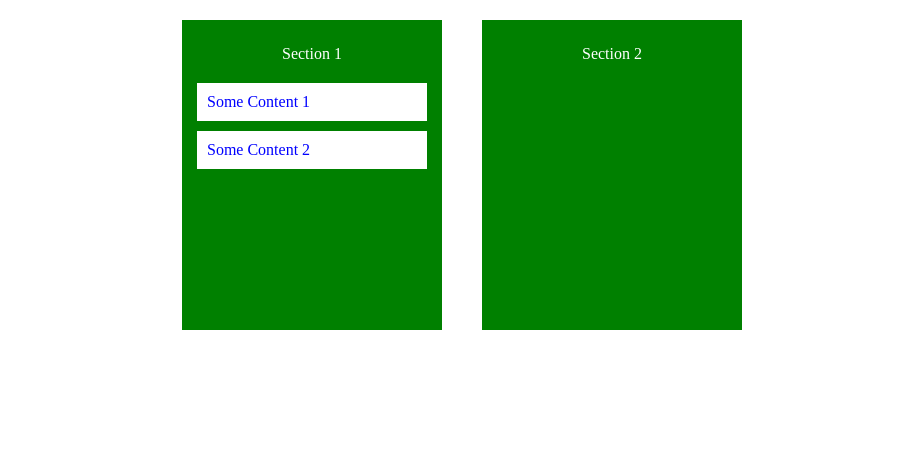
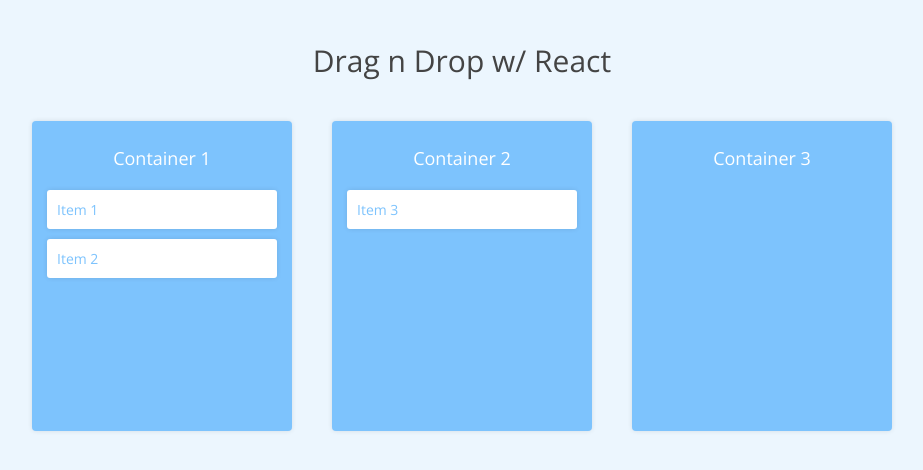
Before and after one commit to pragyakar/react-dnd, a React (Create React App) app: page / in a window 1280 px wide. Shown: the top 470 px of the page, without its empty margins (178-1101 px from the left). Built offline with nearby package versions, Linux system fonts and the light colour scheme.

Commit message:
:art: Complete facelift

```diff
--- a/src/App.css
+++ b/src/App.css
@@ -1,3 +1,27 @@
+@import url('https://fonts.googleapis.com/css?family=Open+Sans');
+
+:root {
+  --primary: #7DC3FD;
+  --secondary: #ECF6FE;
+}
+
+body {
+  font-family: 'Open Sans', sans-serif;
+  color: #444;
+}
+
+.wrapper {
+  height: 100vh;
+  background-color: var(--secondary);
+}
+
+.title {
+  padding: 40px 30px 20px 30px;
+  margin: 0;
+  text-align: center;
+  font-size: 30px;
+}
+
 .container {
   width: 100%;
   display: flex;
@@ -8,19 +32,25 @@
   color: #fff;
   margin: 20px;
   text-align: center;
+  font-size: 18px;
 }
 
 .item {
   padding: 10px;
-  color: blue;
+  color: var(--primary);
   background-color: #fff;
   margin: 10px;
+  border-radius: 3px;
+  font-size: 14px;
+  box-shadow: 0px 0px 5px rgba(0,0,0,0.1);
+  cursor: pointer;
 }
-
 .droppable-item {
-  background-color: green;
+  background-color: var(--primary);
   width: 250px;
   min-height: 300px;
   margin: 20px;
   padding: 5px;
+  border-radius: 4px;
+  box-shadow: 0px 0px 5px rgba(0,0,0,0.1);
 }
--- a/src/App.jsx
+++ b/src/App.jsx
@@ -7,7 +7,9 @@ class App extends Component {
   render() {
     return (
       <div className="App">
-        <Dnd />
+
+          <Dnd />
+
       </div>
     );
   }
--- a/src/components/dnd/dnd.jsx
+++ b/src/components/dnd/dnd.jsx
@@ -4,15 +4,21 @@ import Draggable from './draggable';
 import Droppable from './droppable';
 
 class Dnd extends React.Component {
+
   render() {
     return (
-      <div className="container">
-        <Droppable id="dr1" boxTitle="Section 1">
-          <Draggable id="item1">Some Content 1</Draggable>
-          <Draggable id="item2">Some Content 2</Draggable>
-        </Droppable>
-        <Droppable id="dr1" boxTitle="Section 2">
-        </Droppable>
+      <div className="wrapper">
+        <p className="title">Drag n Drop w/ React</p>
+        <div className="container">
+          <Droppable id="dr1" boxTitle="Container 1">
+            <Draggable id="item1">Item 1</Draggable>
+            <Draggable id="item2">Item 2</Draggable>
+          </Droppable>
+          <Droppable id="dr2" boxTitle="Container 2">
+            <Draggable id="item3">Item 3</Draggable>
+          </Droppable>
+          <Droppable id="dr3" boxTitle="Container 3"></Droppable>
+        </div>
       </div>
     )
   }
--- a/src/components/dnd/draggable/draggable.jsx
+++ b/src/components/dnd/draggable/draggable.jsx
@@ -21,7 +21,6 @@ class Draggable extends React.Component {
         onDragStart={this.drag}
         onDragOver={this.dontAllowDrop}
       >
-
         <div className="item">
           {this.props.children}
         </div>
--- a/src/components/dnd/droppable/droppable.jsx
+++ b/src/components/dnd/droppable/droppable.jsx
@@ -7,6 +7,7 @@ class Droppable extends React.Component {
     e.preventDefault();
     const data = e.dataTransfer.getData('transfer');
     e.target.appendChild(document.getElementById(data));
+    // TODO: use id of parent node to set state of moved item
   }
 
   allowDrop = (e) => {
```
